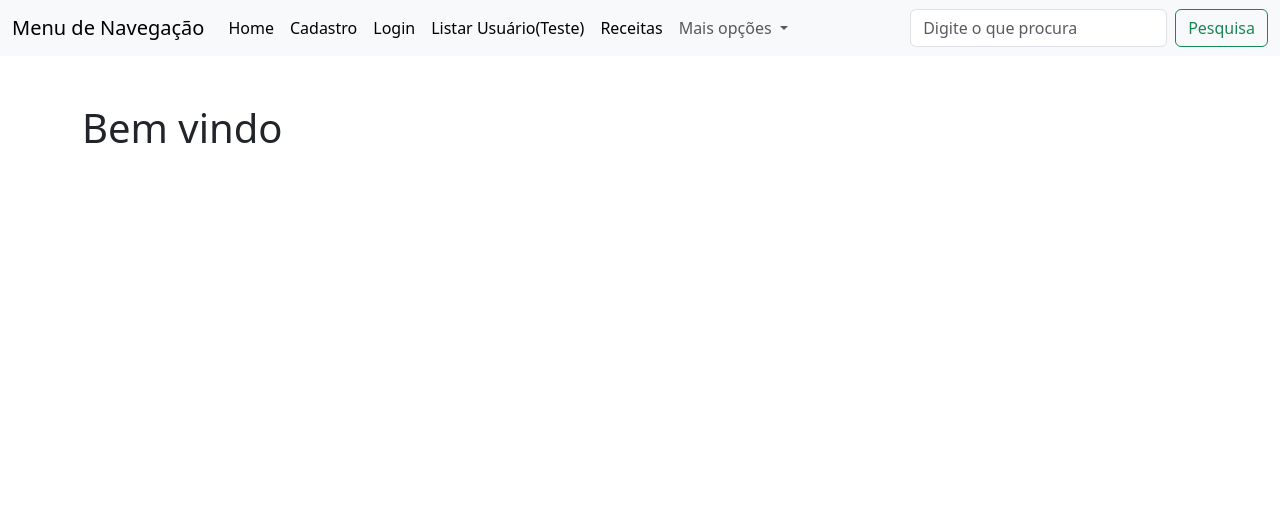
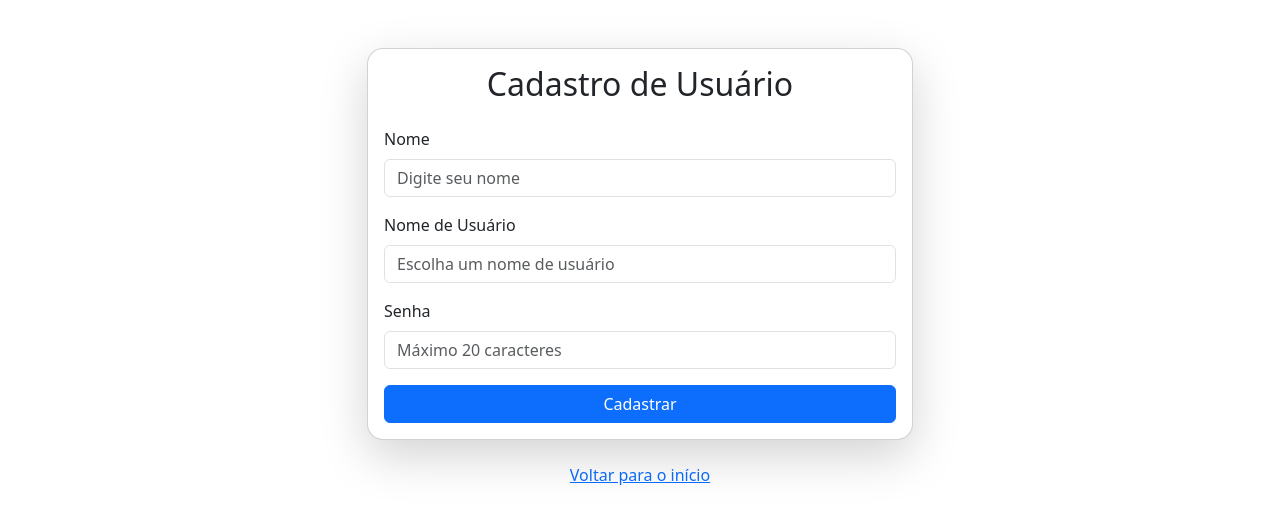
Before and after one commit to joabe7033/sistema_receitas_mvc, a PHP site: a page that uses index.php in a window 1280 px wide. Shown: the top 524 px of the page. Run offline with PHP 8.4, Linux system fonts and the light colour scheme.

Commit message:
Adição e alteração de arquivos na pasta View,Controller e construção inicial do controller, cadastro esta funcional

```diff
--- /dev/null
+++ b/Controller/UsuarioController.php
@@ -0,0 +1,24 @@
+<?php
+
+class UsuarioController
+{
+    public static function home()
+    {
+        include "View/Home.php";
+    }
+
+    public static function novoCadastro()
+    {
+        include "View/Cadastro.php";
+    }
+
+    public static function listarUsuarios()
+    {
+        include "View/ListarUsuario.php";
+    }
+
+    public static function cadastrarUsuario()
+    {
+        include "Model/CadastrarUsuario.php";
+    }
+}
--- a/View/Cadastro.php
+++ b/View/Cadastro.php
@@ -1,23 +1,54 @@
-<h1>Cadastro de Usuário</h1>
+<!DOCTYPE html>
+<html lang="pt-BR">
+<head>
+    <meta charset="UTF-8">
+    <title>Cadastro de Usuário</title>
+    <link href="https://cdn.jsdelivr.net/npm/bootstrap@5.3.3/dist/css/bootstrap.min.css" rel="stylesheet">
+</head>
+<body>
+    <div class="container mt-5">
+        <div class="row justify-content-center">
+            <div class="col-md-6">
+                <div class="card shadow-lg rounded-4">
+                    <div class="card-body">
+                        <h2 class="card-title text-center mb-4">Cadastro de Usuário</h2>
+                        <form action="index.php?p=cadastrar" method="POST">
+                            <input type="hidden" name="acao" value="cadastrar">
 
-<form action="?page=Cadastrar" method="POST">
-    <input type ="hidden" name="acao" value="cadastrar">
                             <div class="mb-3">
-        <label>Nome</label>
-        <input type="text" name="nome" class="form-control" placeholder="Digite seu nome">
+                                <label for="nome" class="form-label">Nome</label>
+                                <input type="text" name="nome" class="form-control" placeholder="Digite seu nome" required>
                             </div>
+
                             <div class="mb-3">
-        <label>Nome de Usuário</label>
-        <input type="text" name="nomeUsuario" class="form-control" placeholder="Escolha um nome de usuário">
+                                <label for="nomeUsuario" class="form-label">Nome de Usuário</label>
+                                <input type="text" name="nomeUsuario" class="form-control" placeholder="Escolha um nome de usuário" required>
                             </div>
+
                             <div class="mb-3">
-        <label>Senha</label>
-        <input type="password" name="senha" class="form-control" placeholder="Digite sua senha, ela não deve ter mais de 20 caracteres">
+                                <label for="senha" class="form-label">Senha</label>
+                                <input type="password" name="senha" class="form-control" placeholder="Máximo 20 caracteres" maxlength="20" required>
                             </div>
-    <div class="mb-3">
+
+                            <div class="d-grid">
                                 <button type="submit" class="btn btn-primary">Cadastrar</button>
                             </div>
                         </form>
+                    </div>
+                </div>
+
+                <div class="text-center mt-3">
+                    <a href="/home" class="btn btn-link">Voltar para o início</a>
+                </div>
+            </div>
+        </div>
+    </div>
+
+    <!-- JS do Bootstrap -->
+    <script src="https://cdn.jsdelivr.net/npm/bootstrap@5.3.3/dist/js/bootstrap.bundle.min.js"></script>
+</body>
+</html>
+
 
 <!-- fazer opcional
  [checar se o usário nao digitou caracter especial]
--- a/index.php
+++ b/index.php
@@ -1,90 +1,18 @@
-<!DOCTYPE html>
-<html lang="pt-BR">
+<?php
+// Arquivo: index.php
 
-<!-- Se acharem o Boostrap muito confuso podem tirar -->
-<head>
-    <meta charset="utf-8">
-    <meta name="viewport" content="width=device-width, initial-scale=1">
-    <title>Cadastro</title>
+require "Config/Banco.php";
+require "Controller/UsuarioController.php";
 
-    <!-- Bootstrap CSS padrão (não RTL) -->
-    <link href="https://cdn.jsdelivr.net/npm/bootstrap@5.3.3/dist/css/bootstrap.min.css" rel="stylesheet">
-</head>
+// Pega o valor da URL amigável, ex: site.com/cadastro
+$pagina = $_GET['p'] ?? null;
+$url = explode('/', $pagina); // separa por barras
 
-<body>
-    <nav class="navbar navbar-expand-lg bg-body-tertiary">
-        <div class="container-fluid">
-            <a class="navbar-brand" href="#">Menu de Navegação</a>
-            <button class="navbar-toggler" type="button" data-bs-toggle="collapse" data-bs-target="#navbarSupportedContent"
-                aria-controls="navbarSupportedContent" aria-expanded="false" aria-label="Toggle navigation">
-                <span class="navbar-toggler-icon"></span>
-            </button>
-
-            <div class="collapse navbar-collapse" id="navbarSupportedContent"><!--Barra de navegação-->
-                <ul class="navbar-nav me-auto mb-2 mb-lg-0">
-                    <li class="nav-item">
-                        <a class="nav-link active" aria-current="page" href="index.php">Home</a>
-                    </li>
-                    <li class="nav-item">
-                        <a class="nav-link active" aria-current="page" href="?page=novoCadastro">Cadastro</a>
-                    </li>
-                    <li class="nav-item">
-                        <a class="nav-link active" aria-current="page" href="#">Login</a>
-                    </li>
-                    <li class="nav-item">
-                        <a class="nav-link active" aria-current="page" href="?page=listar">Listar Usuário(Teste)</a><!--Pode ser utilizado na pagina do admin futuramente, caso queiram-->
-                    </li>
-                    <li class="nav-item">
-                        <a class="nav-link active" aria-current="page" href="#">Receitas</a><!--Implementar pagina,implentar crud de receitas etc.-->
-                    </li>
-                    <li class="nav-item dropdown"><!-- Opcional, abre um leque de outras opções, pode tirar se quiser, não sei para o que usar-->
-                        <a class="nav-link dropdown-toggle" href="#" role="button" data-bs-toggle="dropdown" aria-expanded="false">
-                            Mais opções
-                        </a>
-                        <ul class="dropdown-menu">
-                            <li><a class="dropdown-item" href="#">Opção 1</a></li>
-                            <li><a class="dropdown-item" href="#">Opção 2</a></li>
-                            <li><hr class="dropdown-divider"></li><!-- Faz a linha da divisão -->
-                            <li><a class="dropdown-item" href="#">Opção 3</a></li>
-                        </ul>
-                    </li>
-                </ul>
-
-                <form class="d-flex" role="search"><!-- A barra de pesquisa, implementar função de pesquisa -->
-                    <input class="form-control me-2" type="search" placeholder="Digite o que procura" aria-label="Search">
-                    <button class="btn btn-outline-success" type="submit">Pesquisa</button>
-                </form>
-            </div>
-        </div>
-    </nav>
-
-    <div class = "container">
-        <div class = "row">
-            <div class = "col mt-5">
-    <!-- mini controller rudimentar, estudar como incrementar na pasta controller e depois separar-->
-        <?php
-    include ("Config/Banco.php");
-    $page = isset($_REQUEST["page"]) ? $_REQUEST["page"] : null; // faz a vereficação, quando o usario clica no icone
-
-    switch($page){
-        case "novoCadastro":
-            include("View/Cadastro.php");
-            break;
-        case "listar":
-            include("View/ListarUsuario.php");
-            break;
-        case "Cadastrar":
-            include("Model/CadastrarUsuario.php");
-            break;
-        default:
-            echo "<h1>Bem vindo</h1>";
-    }
+// Roteamento usando match (PHP 8+)
+match ($url[0]) {
+    "cadastro" => UsuarioController::novoCadastro(),
+    "listar" => UsuarioController::listarUsuarios(),
+    "cadastrar" => UsuarioController::cadastrarUsuario(),
+    default => UsuarioController::home(),
+};
 ?>
-    </div>
-        </div>
-            </div>
-    <!-- Bootstrap Bundle com Popper, arquivo java que faz a pagina visual ficar assim-->
-    <script src="https://cdn.jsdelivr.net/npm/bootstrap@5.3.3/dist/js/bootstrap.bundle.min.js"></script>
-</body>
-
-</html>
```
Also changed, not shown: View/Home.php (added, +66 -0 lines), View/Login.php (added). Lines whose indentation alone changed are shown as unchanged.
